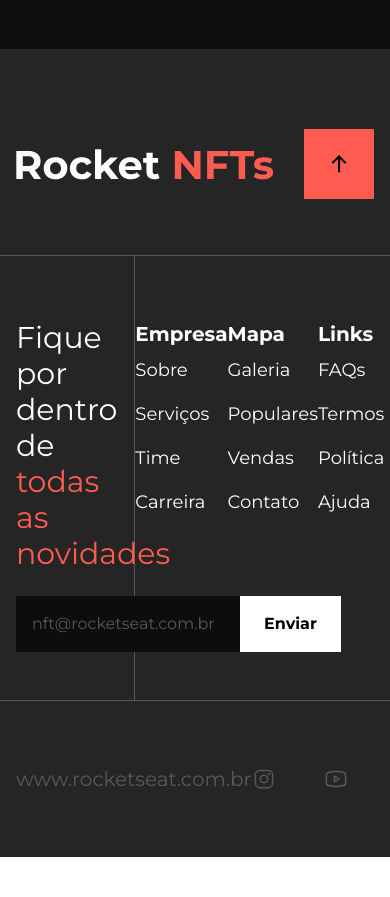
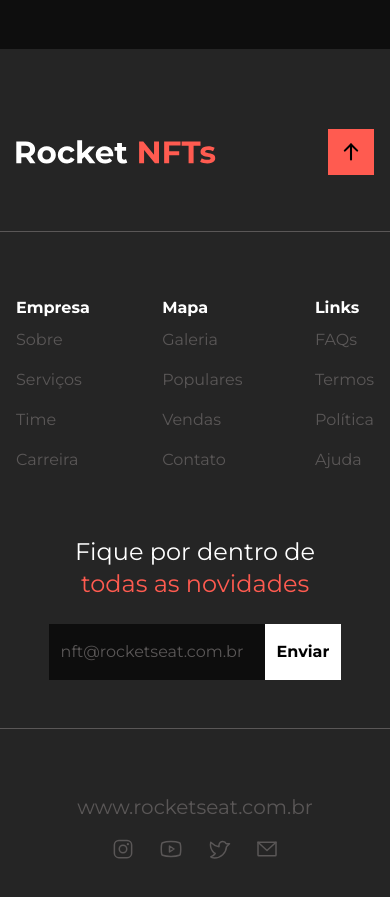
Before and after one commit to devsantosbruno/rocket-NFT, a React (Vite) app: page / in a window 390 px wide. Shown: the part 3820-4717 px from the top of the page. Before the commit the page ends 4677 px from the top, so only its background shows below. Built offline with nearby package versions, Linux system fonts and the light colour scheme.

Commit message:
feat: footer responsive

```diff
--- a/src/components/Footer.tsx
+++ b/src/components/Footer.tsx
@@ -15,14 +15,14 @@ export function Footer() {
     <div className="bg-[#252525]">
       <div className="container px-4 mx-auto pt-20 pb-14">
         <div className="flex items-center justify-between">
-          <a href="#">
+          <a href="#" className="max-w-[200px] md:max-w-none">
             <img src="logo.svg" alt="" />
           </a>
 
           <button
             type="button"
             onClick={backToTop}
-            className="bg-[#FF5B50] p-6"
+            className="bg-[#FF5B50] p-3 md:p-6"
           >
             <ArrowUp size={22} color="black" weight="bold" />
           </button>
@@ -31,32 +31,34 @@ export function Footer() {
 
       <div className="border-t-[1px] border-b-[1px] border-[#5A5757]">
         <div className="container px-4 mx-auto">
-          <div className="grid grid-cols-3">
-            <div className="border-r-[1px] border-[#5A5757] pt-16 pb-12">
-              <h3 className="text-white text-3xl font-normal">
+          <div className="flex flex-col-reverse lg:grid lg:grid-cols-3">
+            <div className="lg:border-r-[1px] lg:border-[#5A5757] pt-16 pb-12 text-center lg:text-start">
+              <h3 className="text-white text-2xl sm:text-3xl font-normal">
                 Fique por dentro de <br />
                 <span className="text-[#FF5B50]">todas as novidades</span>
               </h3>
 
-              <div className="flex mt-6">
+              <div className="flex justify-center lg:justify-start mt-6">
                 <input
                   type="text"
                   placeholder="nft@rocketseat.com.br"
-                  className="bg-[#0D0D0D] text-white placeholder:text-[#5A5757] px-4 py-4 border-none outline-none"
+                  className="bg-[#0D0D0D] text-white placeholder:text-[#5A5757] px-3 sm:px-4 py-4 border-none outline-none"
                   required
                 />
                 <button
                   type="submit"
-                  className="bg-white text-black font-bold px-6 py-4"
+                  className="bg-white text-black font-bold px-3 sm:px-6 py-4"
                 >
                   Enviar
                 </button>
               </div>
             </div>
 
-            <div className="col-span-2 flex justify-around pt-16 pb-12">
+            <div className="col-span-2 flex justify-between md:justify-around pt-16 lg:pb-12">
               <div>
-                <h4 className="text-white font-bold text-xl mb-2">Empresa</h4>
+                <h4 className="text-white font-bold text-md sm:text-xl mb-2">
+                  Empresa
+                </h4>
                 <nav className="flex flex-col space-y-4">
                   {[
                     ["Sobre", "/home"],
@@ -68,7 +70,7 @@ export function Footer() {
                       <a
                         key={index}
                         href={url}
-                        className="text-white text-lg text-[#5A5757] hover:text-[#FF5B50] transition duration-200"
+                        className="text-md sm:text-lg text-[#5A5757] hover:text-[#FF5B50] transition duration-200"
                       >
                         {title}
                       </a>
@@ -78,7 +80,9 @@ export function Footer() {
               </div>
 
               <div>
-                <h4 className="text-white font-bold text-xl mb-2">Mapa</h4>
+                <h4 className="text-white font-bold text-md sm:text-xl mb-2">
+                  Mapa
+                </h4>
                 <nav className="flex flex-col space-y-4">
                   {[
                     ["Galeria", "/home"],
@@ -90,7 +94,7 @@ export function Footer() {
                       <a
                         key={index}
                         href={url}
-                        className="text-white text-lg text-[#5A5757] hover:text-[#FF5B50] transition duration-200"
+                        className="text-md sm:text-lg text-[#5A5757] hover:text-[#FF5B50] transition duration-200"
                       >
                         {title}
                       </a>
@@ -100,7 +104,9 @@ export function Footer() {
               </div>
 
               <div>
-                <h4 className="text-white font-bold text-xl mb-2">Links</h4>
+                <h4 className="text-white font-bold text-md sm:text-xl mb-2">
+                  Links
+                </h4>
                 <nav className="flex flex-col space-y-4">
                   {[
                     ["FAQs", "/home"],
@@ -112,7 +118,7 @@ export function Footer() {
                       <a
                         key={index}
                         href={url}
-                        className="text-white text-lg text-[#5A5757] hover:text-[#FF5B50] transition duration-200"
+                        className="text-md sm:text-lg text-[#5A5757] hover:text-[#FF5B50] transition duration-200"
                       >
                         {title}
                       </a>
@@ -126,7 +132,7 @@ export function Footer() {
       </div>
 
       <div className="container px-4 py-16 mx-auto">
-        <div className="flex items-center justify-between">
+        <div className="flex flex-col md:flex-row gap-y-4 md:gap-y-0 items-center justify-between">
           <a
             href="https://www.rocketseat.com.br/"
             target="_blank"
@@ -135,7 +141,7 @@ export function Footer() {
             www.rocketseat.com.br
           </a>
 
-          <div className="flex items-center space-x-12">
+          <div className="flex items-center space-x-6 md:space-x-12">
             <a href="#" target="_blank">
               <InstagramLogo
                 size={24}
```
